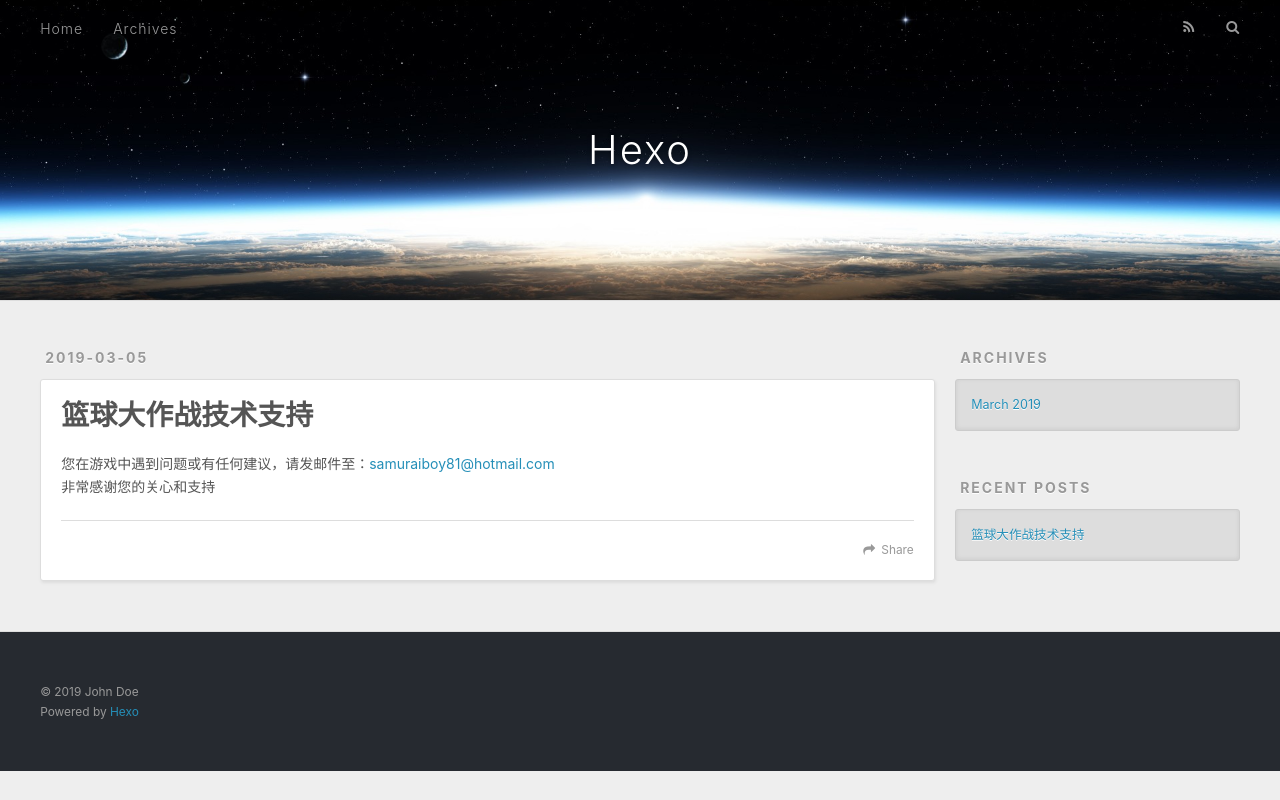
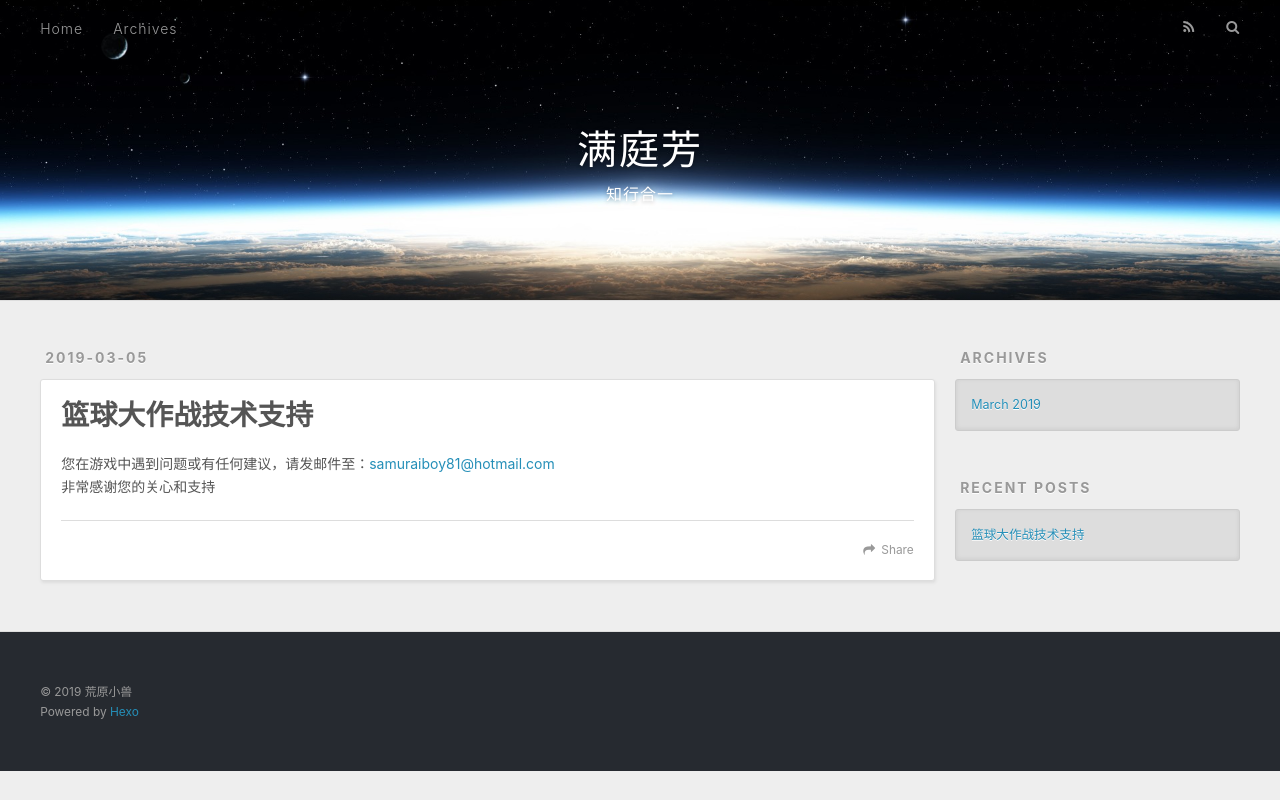
Before and after one commit to samuraiboy/samuraiboy.github.io, a plain HTML site: page index.html in a window 1280 px wide. Drawn offline with nearby package versions, Linux system fonts and the light colour scheme.

Commit message:
Site updated: 2019-03-05 13:39:03

```diff
--- a/index.html
+++ b/index.html
@@ -5,17 +5,17 @@
 
 
 
-  <title>Hexo</title>
+  <title>满庭芳</title>
   <meta name="viewport" content="width=device-width, initial-scale=1, maximum-scale=1">
   <meta property="og:type" content="website">
-<meta property="og:title" content="Hexo">
+<meta property="og:title" content="满庭芳">
 <meta property="og:url" content="http://yoursite.com/index.html">
-<meta property="og:site_name" content="Hexo">
+<meta property="og:site_name" content="满庭芳">
 <meta property="og:locale" content="default">
 <meta name="twitter:card" content="summary">
-<meta name="twitter:title" content="Hexo">
+<meta name="twitter:title" content="满庭芳">
 
-    <link rel="alternate" href="/atom.xml" title="Hexo" type="application/atom+xml">
+    <link rel="alternate" href="/atom.xml" title="满庭芳" type="application/atom+xml">
 
 
     <link rel="icon" href="/favicon.png">
@@ -34,8 +34,12 @@
   <div id="header-outer" class="outer">
     <div id="header-title" class="inner">
       <h1 id="logo-wrap">
-        <a href="/" id="logo">Hexo</a>
+        <a href="/" id="logo">满庭芳</a>
       </h1>
+
+        <h2 id="subtitle-wrap">
+          <a href="/" id="subtitle">知行合一</a>
+        </h2>
 
     </div>
     <div id="header-inner" class="inner">
@@ -89,7 +93,7 @@
 
     </div>
     <footer class="article-footer">
-      <a data-url="http://yoursite.com/2019/03/05/GameSupport/" data-id="cjsvt9vch0001g3qk1mcohcj0" class="article-share-link">Share</a>
+      <a data-url="http://yoursite.com/2019/03/05/GameSupport/" data-id="cjsvtkk3g0000j9qk7f7kfike" class="article-share-link">Share</a>
 
 
     </footer>
@@ -145,7 +149,7 @@
 
   <div class="outer">
     <div id="footer-info" class="inner">
-      &copy; 2019 John Doe<br>
+      &copy; 2019 荒原小兽<br>
       Powered by <a href="http://hexo.io/" target="_blank">Hexo</a>
     </div>
   </div>
```
Also changed, not shown: 2019/03/05/GameSupport/index.html (+10 -6 lines), archives/2019/03/index.html (+11 -7 lines), archives/2019/index.html (+11 -7 lines), archives/index.html (+11 -7 lines).
